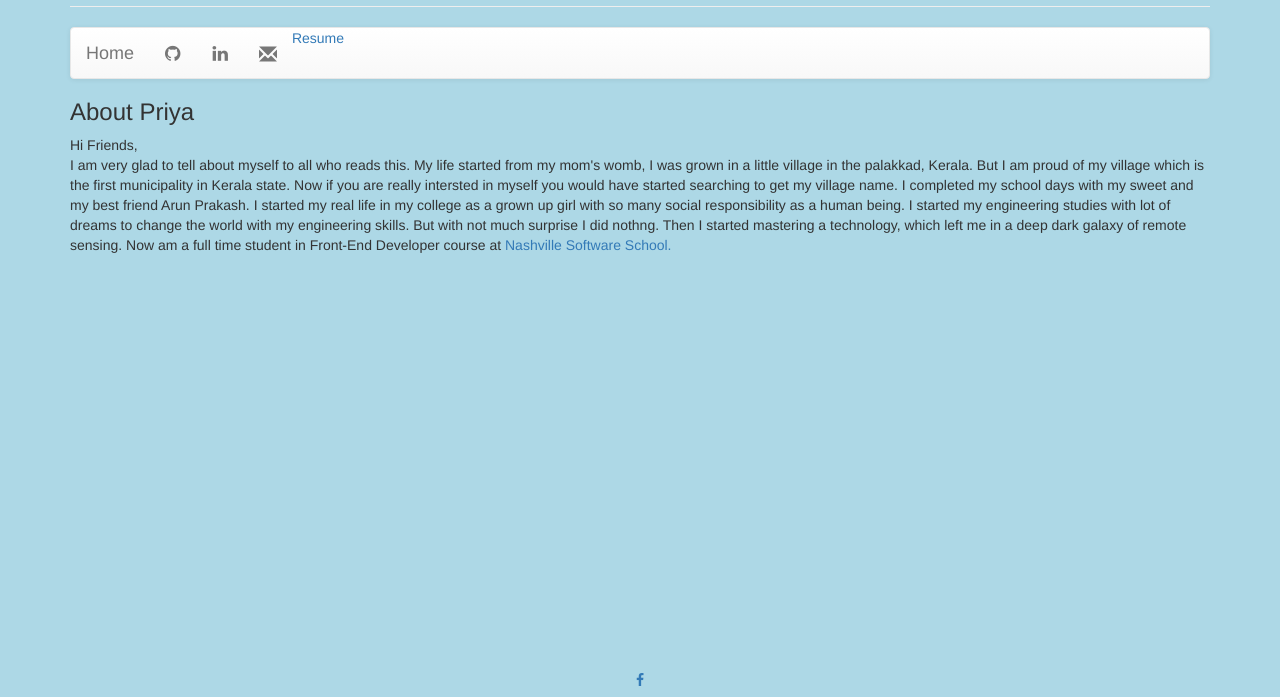
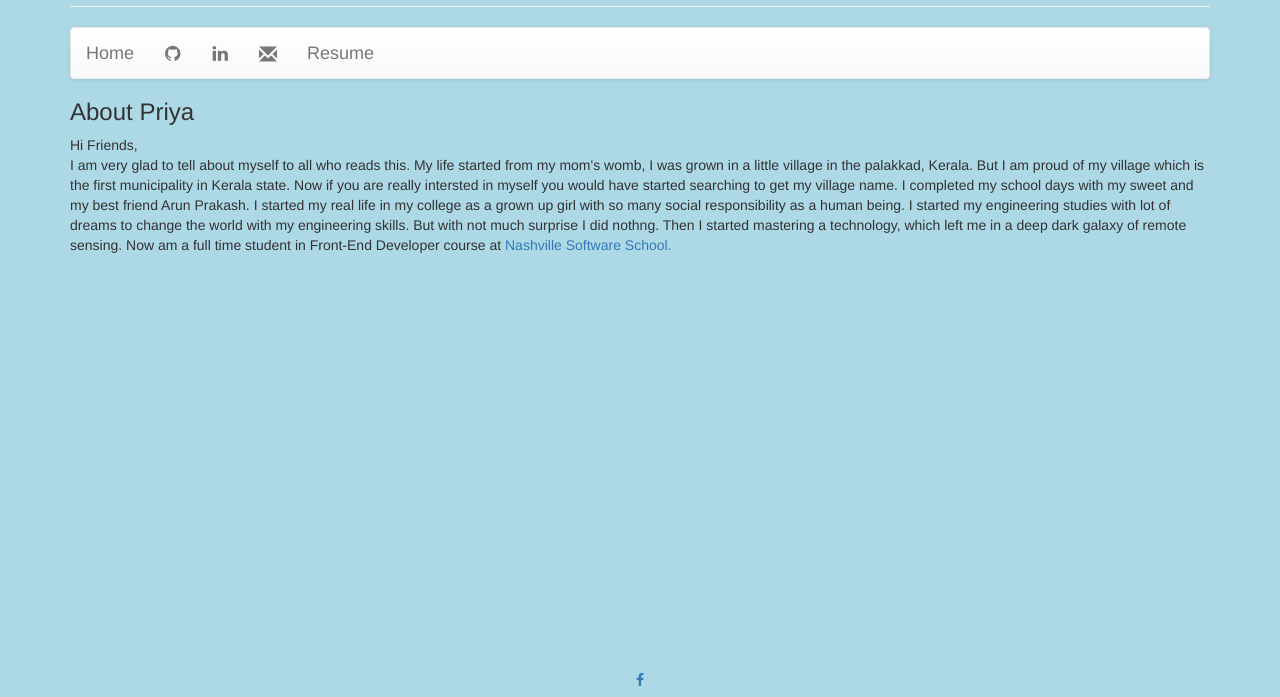
Before and after one commit to priyakamesh/priyakamesh.github.io, a plain HTML site: page index.html in a window 1280 px wide. Shown: the part 103-800 px from the top of the page. Drawn offline with nearby package versions, Linux system fonts and the light colour scheme; a web font is replaced by a local one.

```diff
--- a/index.html
+++ b/index.html
@@ -43,7 +43,7 @@
 					</li>
 
 					<li>
-						<a href="resume.doc">Resume</a>
+						<a class="navbar-brand" href="resume.doc">Resume</a>
 					</li>
 
 				</ul>
```
